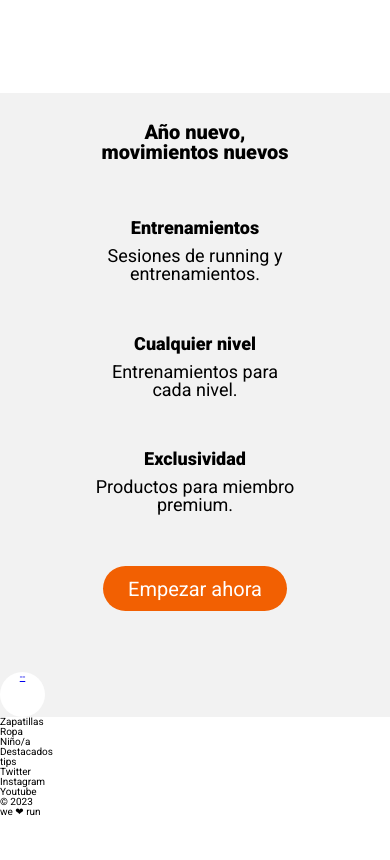
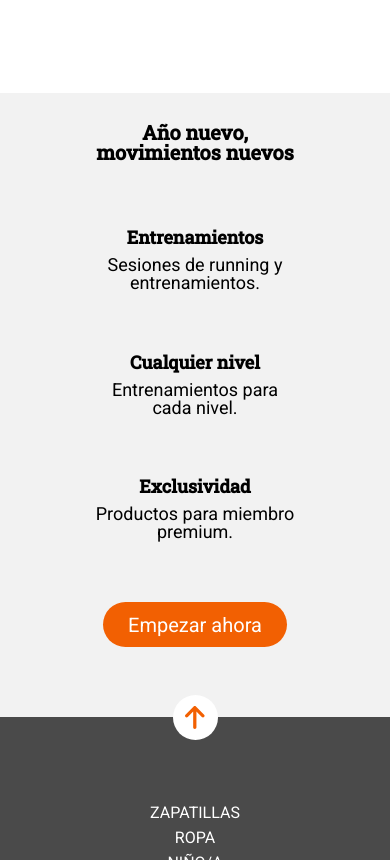
Before and after one commit to Adalab/modulo-1-evaluacion-final-celsrami, a website: page src/html/index.html in a window 390 px wide. Shown: the part 1140-2000 px from the top of the page. Before the commit the page ends 1957 px from the top, so only its background shows below. Drawn offline with nearby package versions, Linux system fonts and the light colour scheme; files that its build step writes are made by us from their sources; files whose address does not match are found by name.

Commit message:
mobile version

```diff
--- a/src/html/index.html
+++ b/src/html/index.html
@@ -9,6 +9,11 @@
     <link rel="preconnect" href="https://fonts.googleapis.com">
 <link rel="preconnect" href="https://fonts.gstatic.com" crossorigin>
 <link href="https://fonts.googleapis.com/css2?family=Roboto:wght@400;500;900&display=swap" rel="stylesheet">
+
+<link rel="preconnect" href="https://fonts.googleapis.com">
+<link rel="preconnect" href="https://fonts.gstatic.com" crossorigin>
+<link href="https://fonts.googleapis.com/css2?family=Roboto+Slab:wght@500&family=Roboto:wght@400;500;900&display=swap" rel="stylesheet">
+
 
   <!-- Icons -->
 
--- a/src/html/partials/footer.html
+++ b/src/html/partials/footer.html
@@ -1,4 +1,5 @@
 <footer class="footer">
+       <a class="footer__arrow" href="#inicio"></a></div>
     <nav class="footer__nav">
         <ul>
             <li class="footer__nav--li">Zapatillas</li>
@@ -11,7 +12,7 @@
 
     <nav class="footer__nav">
         <ul>
-            <li class="footer__nav--li">Twitter</li>
+            <li class="footer__nav--li">Twitter</a></li>
             <li class="footer__nav--li">Instagram</li>
             <li class="footer__nav--li">Youtube</li>
         </ul>
--- a/src/html/partials/main.html
+++ b/src/html/partials/main.html
@@ -39,7 +39,7 @@
 
         <a class="sectiontwo__button" href="http://https://adalab.es/">Empezar ahora</a>
 
-        <a class="sectiontwo__arrow" href="#inicio">--</a></div>
+
 
     </section>
 </main>
--- a/src/scss/core/_variables.scss
+++ b/src/scss/core/_variables.scss
@@ -7,7 +7,8 @@ $breakpoint-tablet: 768px;
 $breakpoint-desktop: 1024px;
 
 // fonts
-// $font-main: 'Roboto', sans-serif;
+$font-main: 'Roboto', sans-serif;
+$font-title: 'Roboto Slab',serif;
 
 // colors
 $color-orange: #f26002;
--- a/src/scss/layout/_footer.scss
+++ b/src/scss/layout/_footer.scss
@@ -1,2 +1,45 @@
 .footer {
+    height: 46.5rem;
+    background-color: $color-darkgrey;
+    display: flex;
+    flex-direction: column;
+    justify-content: space-around;
+    align-items: center;
+
+    &__arrow {
+            background-color: white;
+            background-image: url("../images/ico-arrow.svg");
+            background-repeat: no-repeat;
+            background-size: 2rem;
+            background-position: center;
+            border-radius: 50%;
+            width: 4.5rem;
+            height: 4.5rem;
+            transform: translate(0, -3.5rem);
+            margin: 0 auto;
+        }
+
+    &__nav{
+        text-align: center;
+
+        &--li {
+            color: white;
+            font-size: 1.6rem;
+            font-weight: 100;
+            text-transform: uppercase;
+            line-height: 2.5rem;
+                    }
+    }
+
+    &__section {
+        margin-bottom: 6.8rem;
+        &--text {
+            color: white;
+            font-size: 1.4rem;
+            line-height: 2.5rem;
+
+
+        }
+    }
+
 }
--- a/src/scss/layout/_hero.scss
+++ b/src/scss/layout/_hero.scss
@@ -11,7 +11,7 @@
         justify-content: flex-end;
 
         &--title{
-            font-family: Roboto;
+            font-family: $font-title;
             font-weight: 700;
             color: white;
             font-size: 3rem;
@@ -23,13 +23,14 @@
             color: white;
             font-weight: 100;
             font-size: 1.6rem;
-            line-height: 1.9em;
+            line-height: 1.9rem;
         }
 
         &--button {
             background-color: white;
             background-image: url("../images/ico-scroll-down.svg");
-            background-size: cover;
+            background-repeat: no-repeat;
+            background-size: 2rem;
             background-position: center;
             width: 37.9px;
             height: 35.7px;
--- a/src/scss/layout/_section.scss
+++ b/src/scss/layout/_section.scss
@@ -11,9 +11,9 @@
         }
 
     &__title {
-        font-family: RobotoSlab;
+        font-family: $font-title;
         font-size: 2.4rem;
-        font-weight: bold;
+        font-weight: 600;
         margin: 10px 0 10px 0;
 
     }
@@ -34,6 +34,8 @@
         border-radius: 22.5px;
         border: solid 3px $color-orange ;
         padding: 5px 30px;
+
+
     }
 
 }
--- a/src/scss/layout/_sectiontwo.scss
+++ b/src/scss/layout/_sectiontwo.scss
@@ -13,6 +13,7 @@
         font-size: 2rem;
         width: 20rem;
         margin: 2.9rem auto 0 auto;
+        font-family: $font-title;
     }
 
     &__article {
@@ -20,6 +21,7 @@
         margin: 1rem auto 0 auto;
 
         &--title{
+            font-family: $font-title;
             font-weight: bold;
             font-size: 1.8rem;
         }
@@ -44,13 +46,4 @@
        width: 18.4rem;
        height: 4.5rem;
     }
-
-    &__arrow {
-        background-color: white;
-        border-radius: 50%;
-        width: 4.5rem;
-        height: 4.5rem;
-
-
-    }
 }
```
